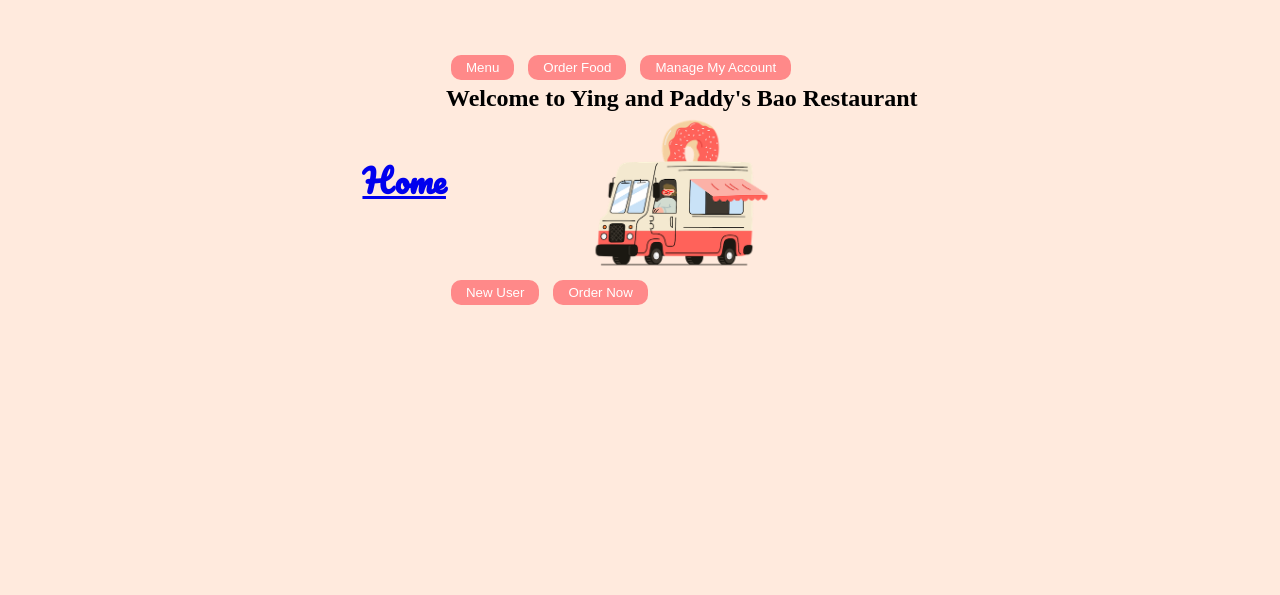
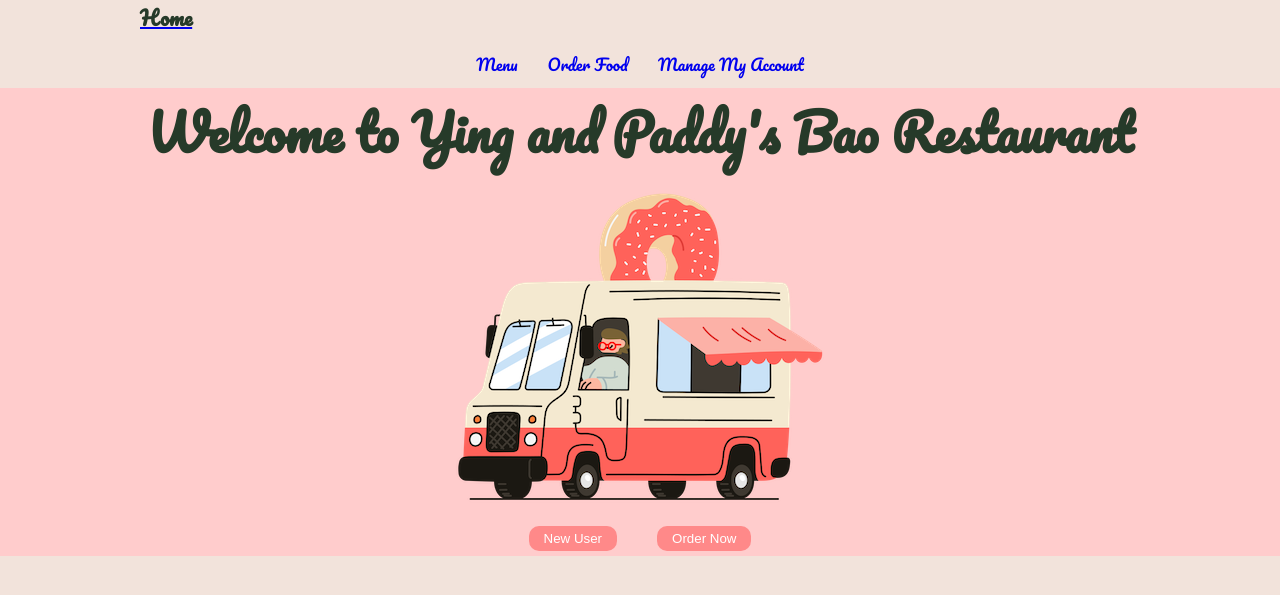
Before and after one commit to xiaowuuu/bao_restaurant, a Flask app: page / in a window 1280 px wide. Shown: the top 595 px of the page. Run offline with Flask 3, Linux system fonts and the light colour scheme; some web fonts are replaced.

Commit message:
update css

```diff
--- a/static/style.css
+++ b/static/style.css
@@ -2,42 +2,103 @@
     margin: 0;
     padding: 0;
 }
+
+.container {
+    max-width: 1000px;
+    margin: 0 auto;
+    padding: 0 2rem;
+    width: 100%;
+}
+
+.header {
+    height: 50px;
+    display: flex;
+    align-content: center;
+}
+
+.header__logo {
+    color: #263A29;
+    font-weight: 900;
+    font-size: 20px;
+    font-family: 'Pacifico', cursive;
+}
+
+.hero>.container {
+    height: 100%;
+}
+
+.nav__buttons {
+    color: #263A29;
+    font-family: 'Pacifico', cursive;
+    display: flex;
+    justify-content: center;
+    gap: 30px;
+    margin-bottom: 10px;
+}
+
+a:visited {
+    color: #263A29;
+}
+
 body {
-    background-color: #FFEADD;
-    display:flex;
+    background-color: #F2E3DB;
+}
+
+h1 {
+    font-family: 'Pacifico', cursive;
+    color: #263A29;
+    font-size: 50px;
+    text-align: center;
+}
+
+/* first page hero */
+.hero {
+    background-color: #FFCCCC;
+}
+
+.hero__title {
+    font-size: 50px;
+}
+
+.menu {
+    display: flex;
     justify-content: center;
     align-items: center;
-    margin:50px auto;
+    margin-bottom: 20px;
 }
-/* homepage */
-.h1-menu {
-    font-family: 'Pacifico', cursive;
 
+.body {
+    text-align: center;
+    line-height: 1.6;
+    font-size: 20px;
 }
 
 .menu-box {
     border: solid 5px rgb(238, 142, 142);
     border-radius: 10px;
     padding: 10px;
+    width: fit-content;
+    text-align: center;
+    justify-content: center;
 }
 
-.h1-menu:active {
-    color: white;
+
+.text {
+    text-align: center;
+    font-size: 20px;
+    line-height: 1.6;
 }
 
-.homepage h1 {
+.button-wrapper {
     display: flex;
     justify-content: center;
-    align-items: center;
-    margin-top: 35px;
-    color:#FF6666;
-    font-family: 'Pacifico', cursive;
-    font-size:40px;
+    gap: 30px;
+    margin-bottom: 20px;
 }
-.header-wrap{
-    display:flex;
-    justify-content:center;
-    align-items: center;
+
+.new_user_button {
+    display: flex;
+    justify-content: center;
 }
 
 img {
@@ -54,9 +115,19 @@ img {
     border: none;
     margin: 5px;
     background-color: rgb(255, 137, 137);
-    color:white;
+    color: white;
 }
 
 .buttons:hover {
-    background-color:#FF6666
+    background-color: #FF6666
 }
+
+@media only screen and (max-width: 768px) {
+    .hero>.container {
+        flex-direction: column;
+    }
+
+    .hero__title {
+        font-size: 32px;
+    }
+}
--- a/templates/base.jinja
+++ b/templates/base.jinja
@@ -15,18 +15,19 @@
 <body>
     {# header logo / home link #}
     <header class="header">
-        <span>
+        <div class="container">
             <a href="/" class="logo" title="back to home">
-                <h1 class="h1-menu">Home</h1>
+                <span class="header__logo"></span>
+                <p class="header__logo">Home</p></span>
             </a>
-        </span>
+        </div>
     </header>
     <main>
-        <nav>
-            {# buttons: menu, user input/submit order, kitchen buttont #}
-            <button onclick="window.location.href='/items';" class="buttons">Menu</button>
-            <button onclick="window.location.href='/orders/new';" class="buttons">Order Food</button>
-            <button onclick="window.location.href='/users';" class="buttons">Manage My Account</button>
+        <nav class="nav__buttons">
+            {# links: menu, user input/submit order, kitchen buttont #}
+            <a href='/items' style="text-decoration: none">Menu</a>
+            <a href="/orders/new" style="text-decoration: none">Order Food</a>
+            <a href="/users" style="text-decoration: none">Manage My Account</a>
         </nav>
         <section id="content">
             <div>
--- a/templates/index.jinja
+++ b/templates/index.jinja
@@ -1,12 +1,15 @@
 {% extends 'base.jinja' %}
 
 {% block content %}
-<div class="homepage-title">
-    <h1>Welcome to Ying and Paddy's Bao Restaurant</h1>
-</div>
-<span class="home-content">
-    <img src="static/images/beepbeep.png" alt="beepbeep">
-    <button onclick="location.href='/users/add';" class="buttons">New User</button>
-    <button onclick="window.location.href='/orders/new';" class="buttons">Order Now</button>
-</span>
+<section class="hero">
+    <div class="container hero__wrapper">
+        <h1 class="hero__title">Welcome to Ying and Paddy's Bao Restaurant</h1>
+
+        <img src="static/images/beepbeep.png" alt="beepbeep">
+        <div class="button-wrapper">
+            <button onclick="location.href='/users/add';" class="buttons">New User</button>
+            <button onclick="window.location.href='/orders/new';" class="buttons">Order Now</button>
+        </div>
+    </div>
+</section>
 {% endblock content %}
--- a/templates/orders/index.jinja
+++ b/templates/orders/index.jinja
@@ -5,16 +5,14 @@
     <a href="button-new_order" href="/orders/new">New Order</a>
 
     <h1>My Order</h1>
+    <section class="body">
         <ul>
-
             {% for order in orders %}
             {{ order.id}}
             <form action="/orders/{{ order.id }}/delete" method="POST">
                 <input class="buttons" type="submit" value="delete">
             </form>
-
             {% endfor %}
         </ul>
-
-
+    </section>
     {% endblock content %}
--- a/templates/orders/new.jinja
+++ b/templates/orders/new.jinja
@@ -2,6 +2,7 @@
 {% extends 'base.jinja' %}
 {% block content %}
 <h1>Add New Order</h1>
+<section class="body">
 <form action="/orders/new" method="post">
     <div>
         <label for="user_id">Select Your Account</label>
@@ -27,4 +28,5 @@
         <button type="submit" class="buttons">Place Order</button>
     </div>
 </form>
+</section>
 {% endblock content %}
--- a/templates/orders/order_by_id.jinja
+++ b/templates/orders/order_by_id.jinja
@@ -1,6 +1,6 @@
 {% extends 'base.jinja' %}
 {% block content %}
-
+<section class="body">
     Order Number: {{order.id}}
     {{order.user_id.name}}
     {% for orderitem in order.items %}
@@ -18,6 +18,6 @@ Order Number: {{order.id}}
     <form action="/orders/{{order.id}}/delete" method="POST">
         <button class="buttons" type="submit" value="Delete">Delete</button>
     </form>
-
+</section>
 
 {% endblock content %}
--- a/templates/orders/order_list.jinja
+++ b/templates/orders/order_list.jinja
@@ -5,6 +5,7 @@
 {% block content %}
 
 <h1>{{user.name}}'s Order</h1>
+<section class="body">
 {% if user.orders %}
 
 
@@ -20,5 +21,5 @@
 <p>You have no order yet</p>
 <button onclick="window.location.href='/orders/new';" class="buttons">Order Here</button>
 {% endif %}
-
+</section>
 {% endblock content %}
--- a/templates/users/index.jinja
+++ b/templates/users/index.jinja
@@ -5,9 +5,9 @@
 <div class="userlist">
     {% for user in users %}
     <ul style="list-style-type:none;">
-        <a href="/users/{{user.id}}/my_orders"><li>{{user.name}}</li></a>
+        <a href="/users/{{user.id}}/my_orders"><li><p class="text">{{user.name}}</p></li></a>
     </ul>
     {% endfor %}
 </div>
-<button onclick="location.href='/users/add';" class="buttons">Create New Account</button>
+<span class="new_user_button"><button onclick="location.href='/users/add';" class="buttons">Create New Account</button></span>
 {% endblock content %}
```
Also changed, not shown: templates/items/index.jinja (+8 -2 lines), templates/orders/edit.jinja (+13 -10 lines), templates/users/history.jinja (+5 -5 lines), templates/users/new_user.jinja (+13 -10 lines). Lines whose indentation alone changed are shown as unchanged.
